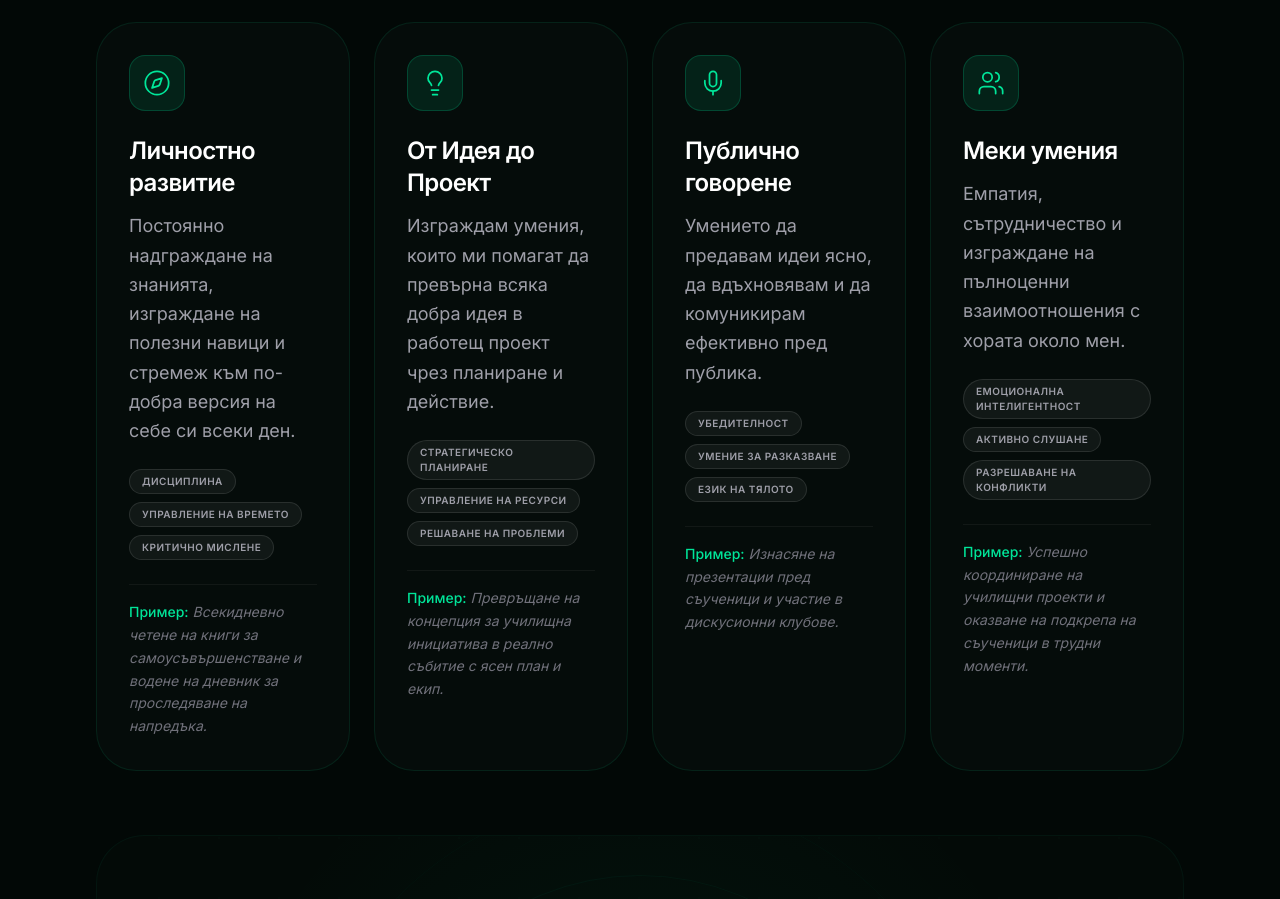
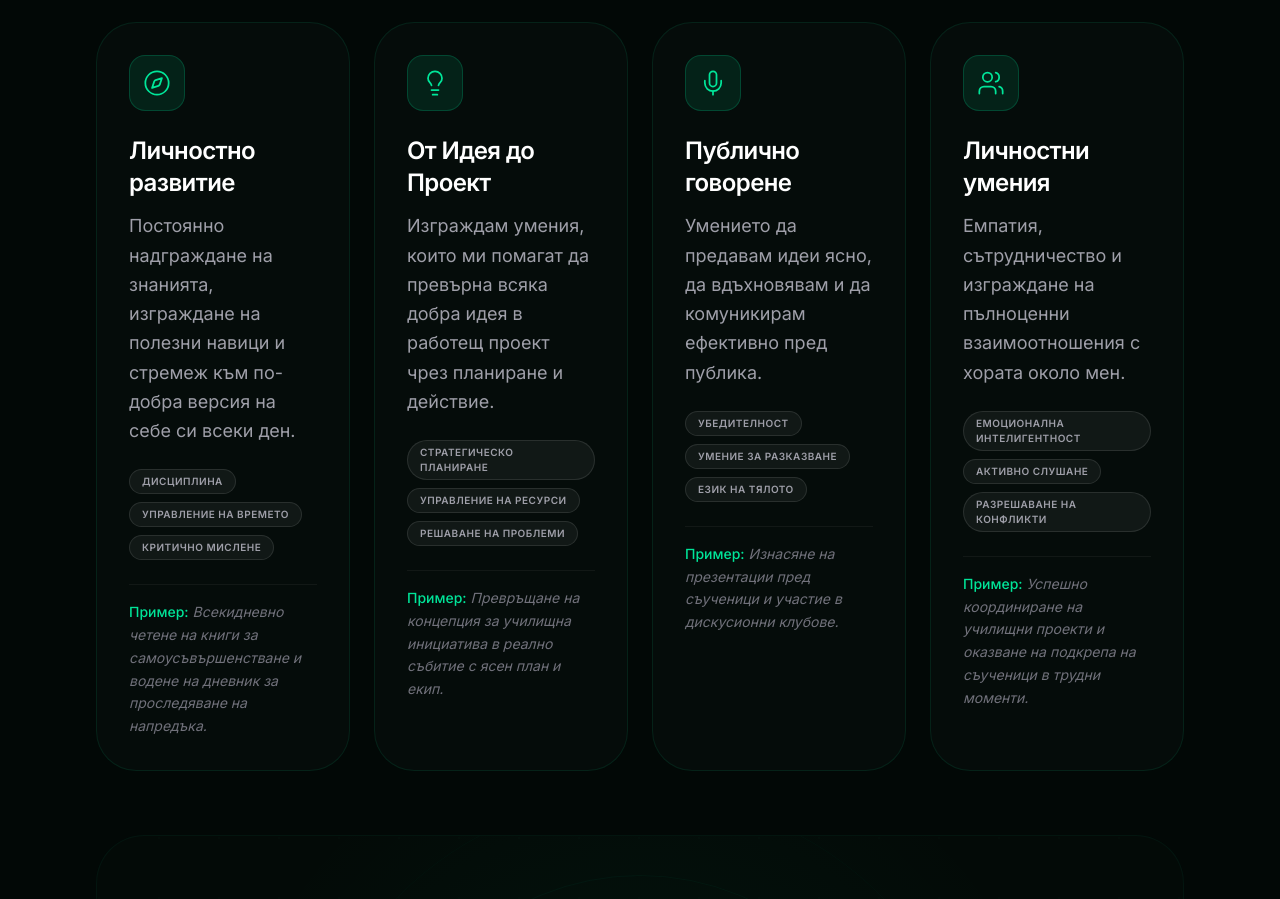
Before and after one commit to PresianKisiov/-, a React (Vite) app: page / in a window 1280 px wide. Shown: the part 4000-4899 px from the top of the page. Built offline with nearby package versions, Linux system fonts and the light colour scheme.

Commit message:
feat: Rename "Soft Skills" to "Personal Skills"
Rephrased the "Soft Skills" section title to "Personal Skills" for better clarity and more accurate representation of the described attributes.

```diff
--- a/src/pages/Home.tsx
+++ b/src/pages/Home.tsx
@@ -27,7 +27,7 @@ const skills = [
   },
   {
     Icon: Users,
-    title: 'Меки умения',
+    title: 'Личностни умения',
     desc: 'Емпатия, сътрудничество и изграждане на пълноценни взаимоотношения с хората около мен.',
     subSkills: ['Емоционална интелигентност', 'Активно слушане', 'Разрешаване на конфликти'],
     example: 'Успешно координиране на училищни проекти и оказване на подкрепа на съученици в трудни моменти.'
```
